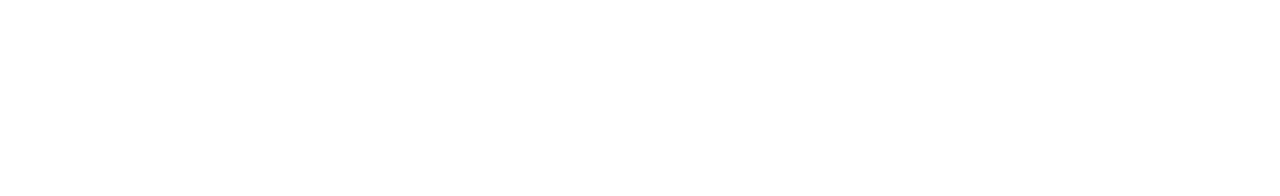
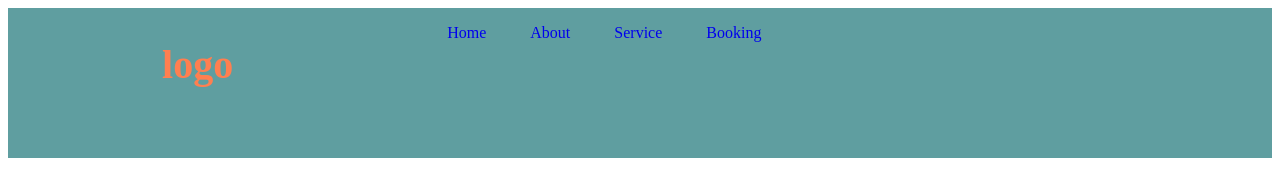
Before and after one commit to MdPiarulIslamAlif/my-sympol-website, a plain HTML site: page index.html in a window 1280 px wide. Drawn offline with Linux system fonts and the light colour scheme.

Commit message:
assed the first blog

```diff
--- /dev/null
+++ b/index.css
@@ -0,0 +1,39 @@
+
+*{
+      box-sizing: border-box;
+}
+
+.header-conatainer{
+      width: 100%;
+      height: 150px;
+}
+.header-conatainer .header{
+      width: 100%;
+      height: 150px;
+      display:flex;
+      background-color: cadetblue;
+}
+.header-conatainer .header .logo{
+      width: 30%;
+      height: 150px;
+}
+
+.header-conatainer .header .logo h2{
+      color: coral;
+      font-size: 40px;
+      text-align: center;
+
+}
+.header-conatainer  .header .nav{
+      width: 65%;
+      height: 150px;
+}
+.header-conatainer  .header .nav nav ul li{
+      display: inline-block;
+
+}
+.header-conatainer  .header .nav nav ul li a{
+      text-decoration: none;
+      padding: 20px;
+      text-align: center;
+}
--- a/index.html
+++ b/index.html
@@ -3,9 +3,27 @@
 <head>
       <meta charset="UTF-8">
       <meta name="viewport" content="width=device-width, initial-scale=1.0">
-      <title>my-sympol-website</title>
+      <title>my-sympel-website</title>
+      <link rel="stylesheet" href="index.css">
 </head>
 <body>
+   <div class="header-conatainer">
+      <div class="header">
+            <div class="logo">
+                  <h2>logo</h2>
+            </div>
+            <div class="nav">
+                  <nav>
+                        <ul>
+                              <li><a href="#">Home</a></li>
+                              <li><a href="#">About</a></li>
+                              <li><a href="#">Service</a></li>
+                              <li><a href="#">Booking</a></li>
+                        </ul>
+                  </nav>
+            </div>
+      </div>
+   </div>
 
 </body>
 </html>
```
